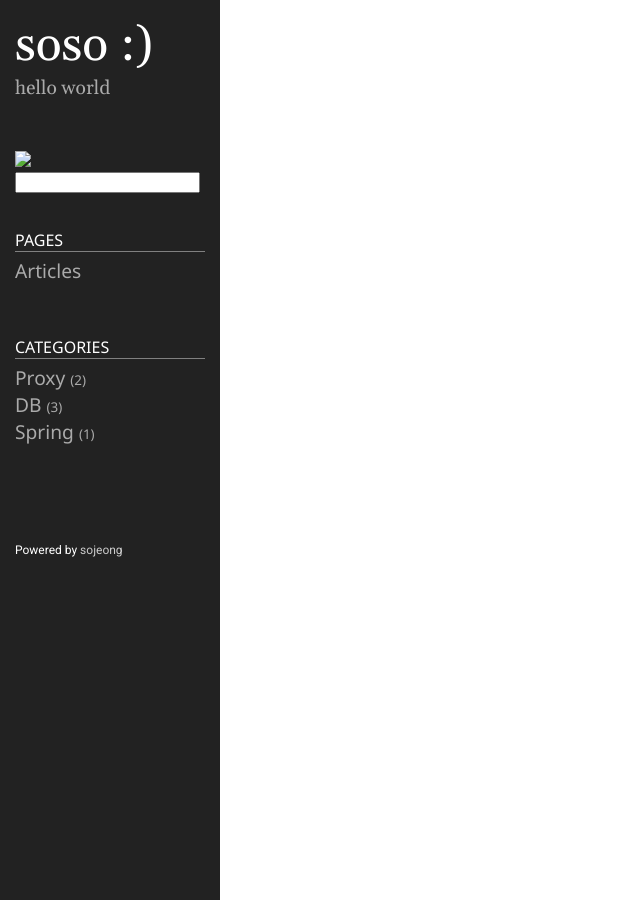
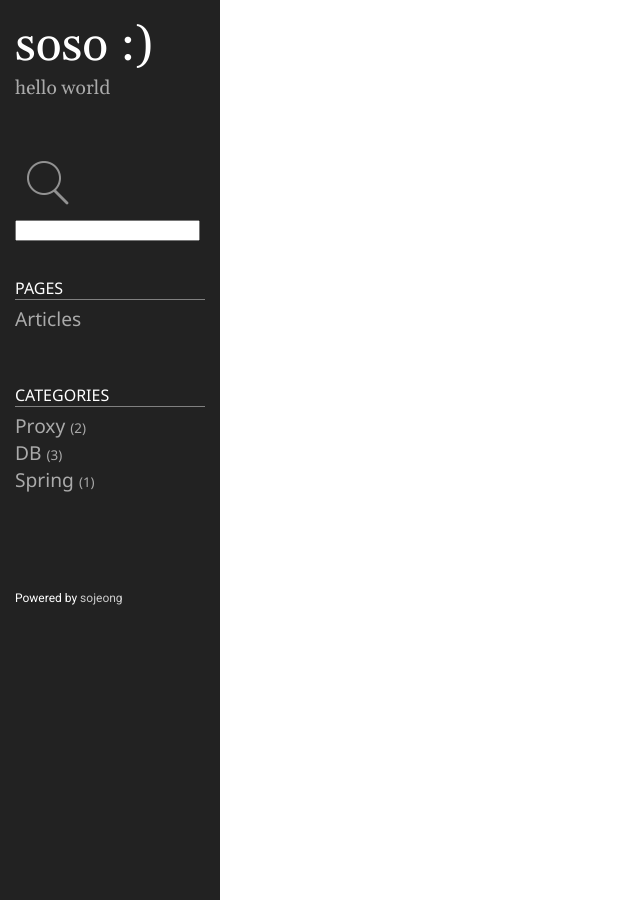
Before and after one commit to sosojeong2/sosojeong2.github.io, a Jekyll site: the page built from index.md, in a window 1280 px wide. Shown: the whole page, without its empty margins (0-640 px from the left). Built offline with Jekyll 4.4.1, drawn with Linux system fonts in a browser that asks for light colours; nearby versions of some CDN libraries.

Commit message:
post update

```diff
--- a/_includes/sidebar.html
+++ b/_includes/sidebar.html
@@ -14,7 +14,7 @@
 
 <form action="/search">
 	<div class="tipue_search_left">
-		<img src="/assets/tipuesearch/search.png" class="tipue_search_icon">
+		<img src="/public/tipuesearch/search.png" class="tipue_search_icon">
 	</div>
 	<div class="tipue_search_right">
 		<input type="text" name="q" id="tipue_search_input" pattern=".{1,}" title="At least 1 characters" required>
```
